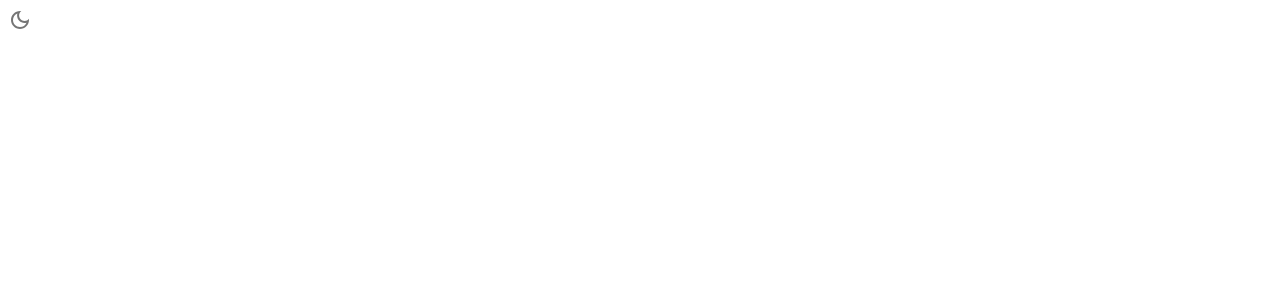
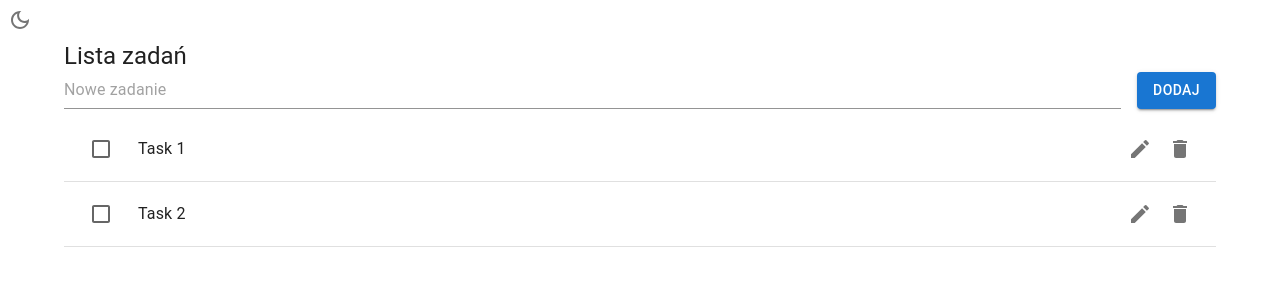
Before and after one commit to 403hpns/task-manager, a React (Vite) app in the folder apps/web/: page / in a window 1280 px wide. Shown: the top 300 px of the page. Built offline with nearby package versions, Linux system fonts and the light colour scheme.

Commit message:
feat(web): add basic todo list structure using MUI

```diff
--- a/apps/web/src/App.tsx
+++ b/apps/web/src/App.tsx
@@ -1,11 +1,93 @@
-import { CssBaseline } from '@mui/material';
+import { Delete, Edit } from '@mui/icons-material';
+import {
+  Box,
+  Button,
+  Checkbox,
+  Container,
+  CssBaseline,
+  IconButton,
+  Input,
+  List,
+  ListItem,
+  ListItemButton,
+  ListItemText,
+  Stack,
+  Typography,
+} from '@mui/material';
+import { useState } from 'react';
 import ThemeToggle from './components/theme-toggle';
 
+type Task = {
+  id: string;
+  text: string;
+  completed: boolean;
+};
+
+const defaultTasks: Task[] = [
+  { id: '1', text: 'Task 1', completed: false },
+  { id: '2', text: 'Task 2', completed: false },
+];
+
 function App() {
+  const [tasks, setTasks] = useState<Task[]>(defaultTasks);
+  const [newTaskInputValue, setNewTaskInputValue] = useState('');
+
+  const createTask = () => {
+    if (newTaskInputValue.trim() === '') {
+      return;
+    }
+
+    setTasks((prevTasks) => [
+      ...prevTasks,
+      { id: Date.now().toString(), text: newTaskInputValue, completed: false },
+    ]);
+
+    setNewTaskInputValue('');
+  };
+
   return (
     <>
       <CssBaseline enableColorScheme />
       <ThemeToggle />
+
+      <Container>
+        <Box sx={{ width: '100%' }}>
+          <Typography variant="h5">Lista zadań</Typography>
+
+          <Stack direction="row" spacing={2}>
+            <Input
+              sx={{ flex: 1 }}
+              placeholder="Nowe zadanie"
+              value={newTaskInputValue}
+              onChange={(event) => setNewTaskInputValue(event.target.value)}
+            />
+
+            <Button variant="contained" onClick={createTask}>
+              Dodaj
+            </Button>
+          </Stack>
+
+          <List>
+            {tasks.map((task) => (
+              <ListItem key={task.id} divider>
+                <Checkbox />
+
+                <ListItemButton>
+                  <ListItemText primary={task.text} />
+                </ListItemButton>
+
+                <IconButton>
+                  <Edit />
+                </IconButton>
+
+                <IconButton>
+                  <Delete />
+                </IconButton>
+              </ListItem>
+            ))}
+          </List>
+        </Box>
+      </Container>
     </>
   );
 }
```
